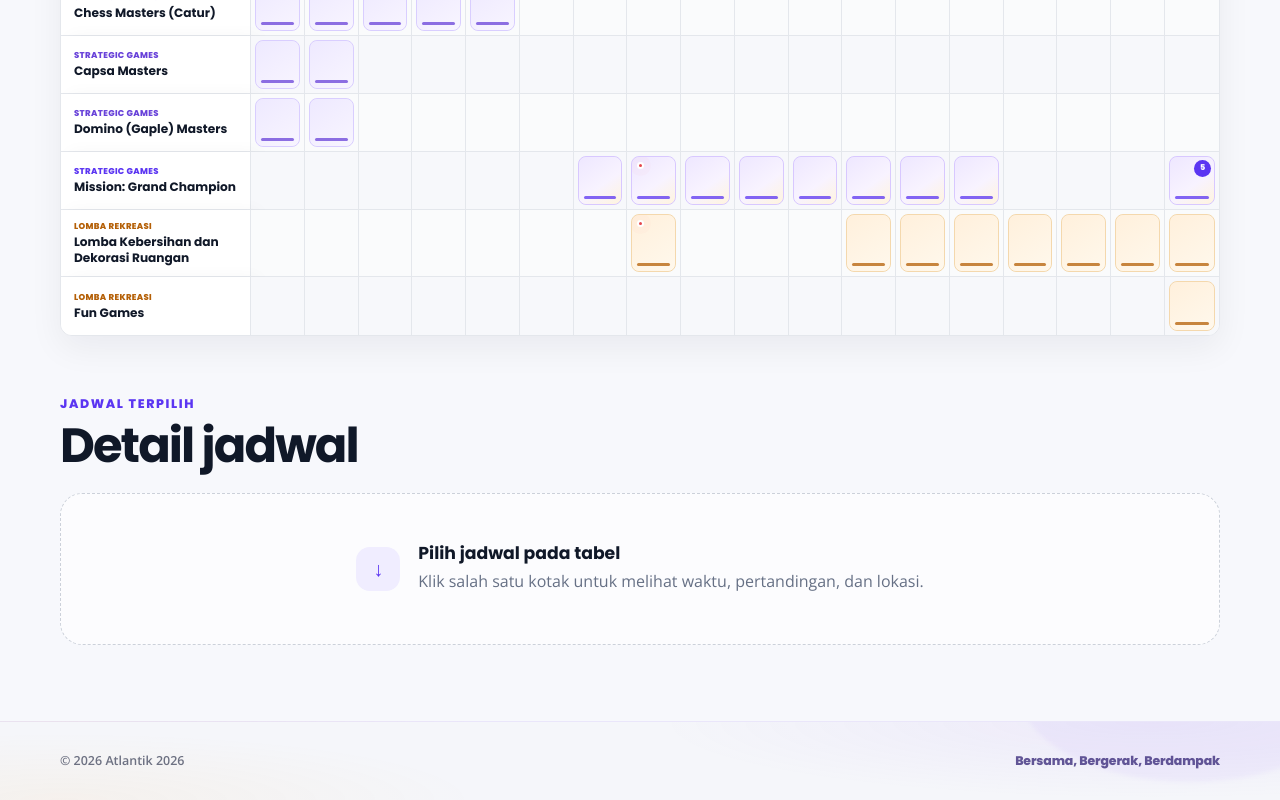
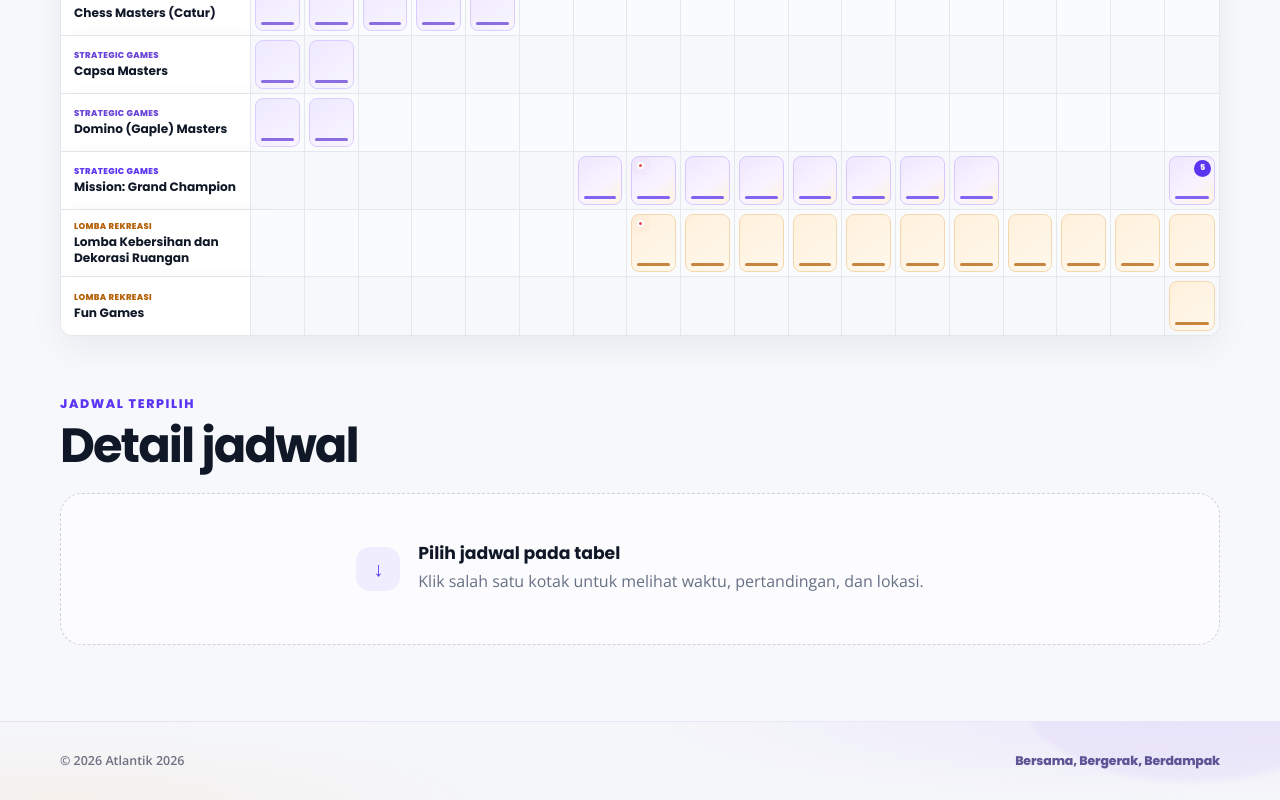
Before and after one commit to ruswanhidayat/portal-atlantik, a Next.js app: page /jadwal in a window 1280 px wide. Shown: the part 960-1760 px from the top of the page. Built offline with nearby package versions, Linux system fonts and the light colour scheme.

Commit message:
Add events for August 14-17 in schedule.js

```diff
--- a/data/schedule.js
+++ b/data/schedule.js
@@ -1195,6 +1195,10 @@ export const competitionSchedules = [
     theme: "fun",
     activeDates: [
       "2026-08-13",
+      "2026-08-14",
+      "2026-08-15",
+      "2026-08-16",
+      "2026-08-17",
       "2026-08-18",
       "2026-08-19",
       "2026-08-20",
@@ -1207,6 +1211,46 @@ export const competitionSchedules = [
       "2026-08-13": [
         {
           id: "merdeka-showcase-13-1",
+          startTime: "07:30",
+          endTime: "17:00",
+          title: "Periode Penilaian Lomba Kebersihan dan Dekorasi Ruangan",
+          stage: "Penilaian",
+          location: "Gedung Bhakti, Direktorat TIK",
+        },
+      ],
+      "2026-08-14": [
+        {
+          id: "merdeka-showcase-14-1",
+          startTime: "07:30",
+          endTime: "17:00",
+          title: "Periode Penilaian Lomba Kebersihan dan Dekorasi Ruangan",
+          stage: "Penilaian",
+          location: "Gedung Bhakti, Direktorat TIK",
+        },
+      ],
+      "2026-08-15": [
+        {
+          id: "merdeka-showcase-15-1",
+          startTime: "07:30",
+          endTime: "17:00",
+          title: "Periode Penilaian Lomba Kebersihan dan Dekorasi Ruangan",
+          stage: "Penilaian",
+          location: "Gedung Bhakti, Direktorat TIK",
+        },
+      ],
+      "2026-08-16": [
+        {
+          id: "merdeka-showcase-16-1",
+          startTime: "07:30",
+          endTime: "17:00",
+          title: "Periode Penilaian Lomba Kebersihan dan Dekorasi Ruangan",
+          stage: "Penilaian",
+          location: "Gedung Bhakti, Direktorat TIK",
+        },
+      ],
+      "2026-08-17": [
+        {
+          id: "merdeka-showcase-17-1",
           startTime: "07:30",
           endTime: "17:00",
           title: "Periode Penilaian Lomba Kebersihan dan Dekorasi Ruangan",
```
